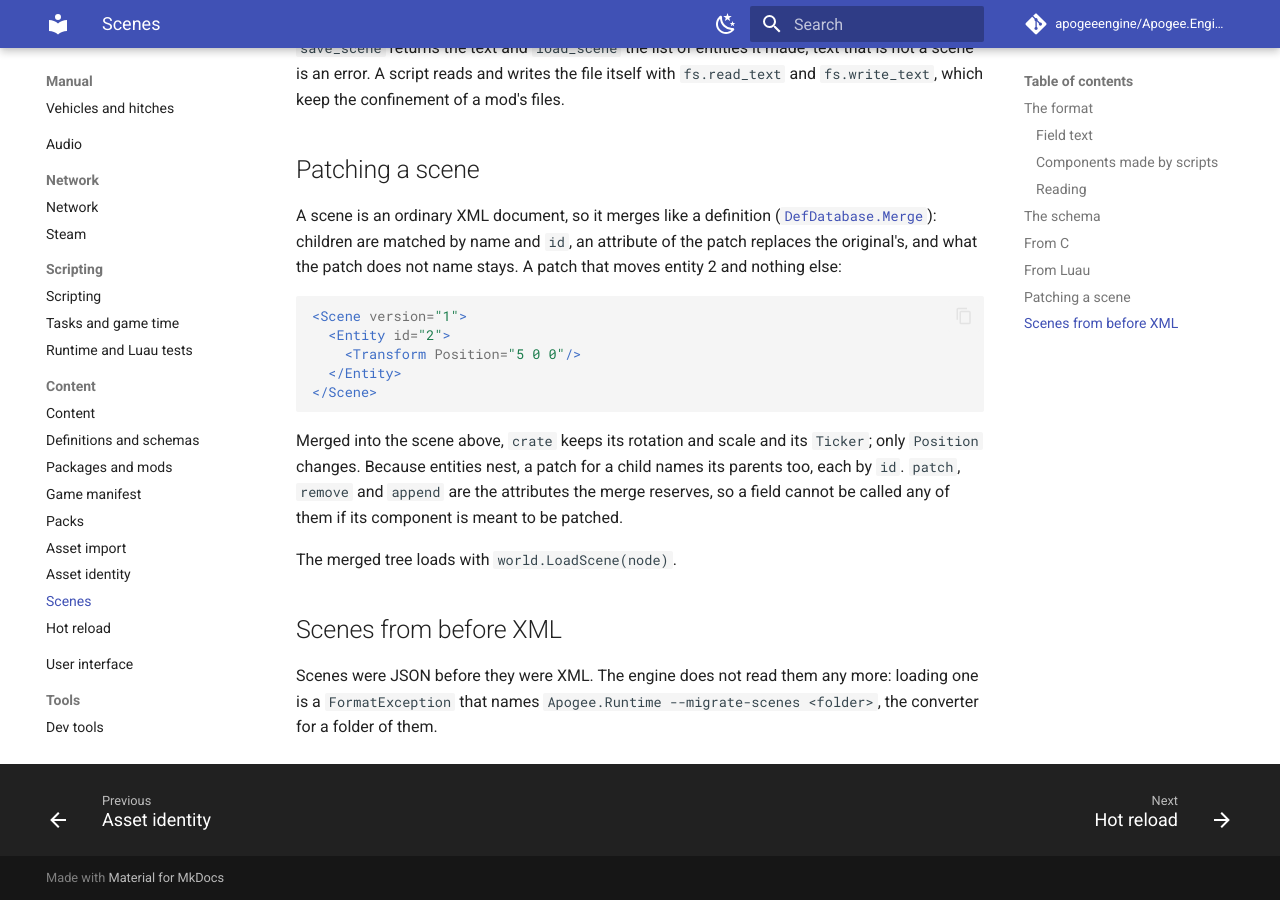
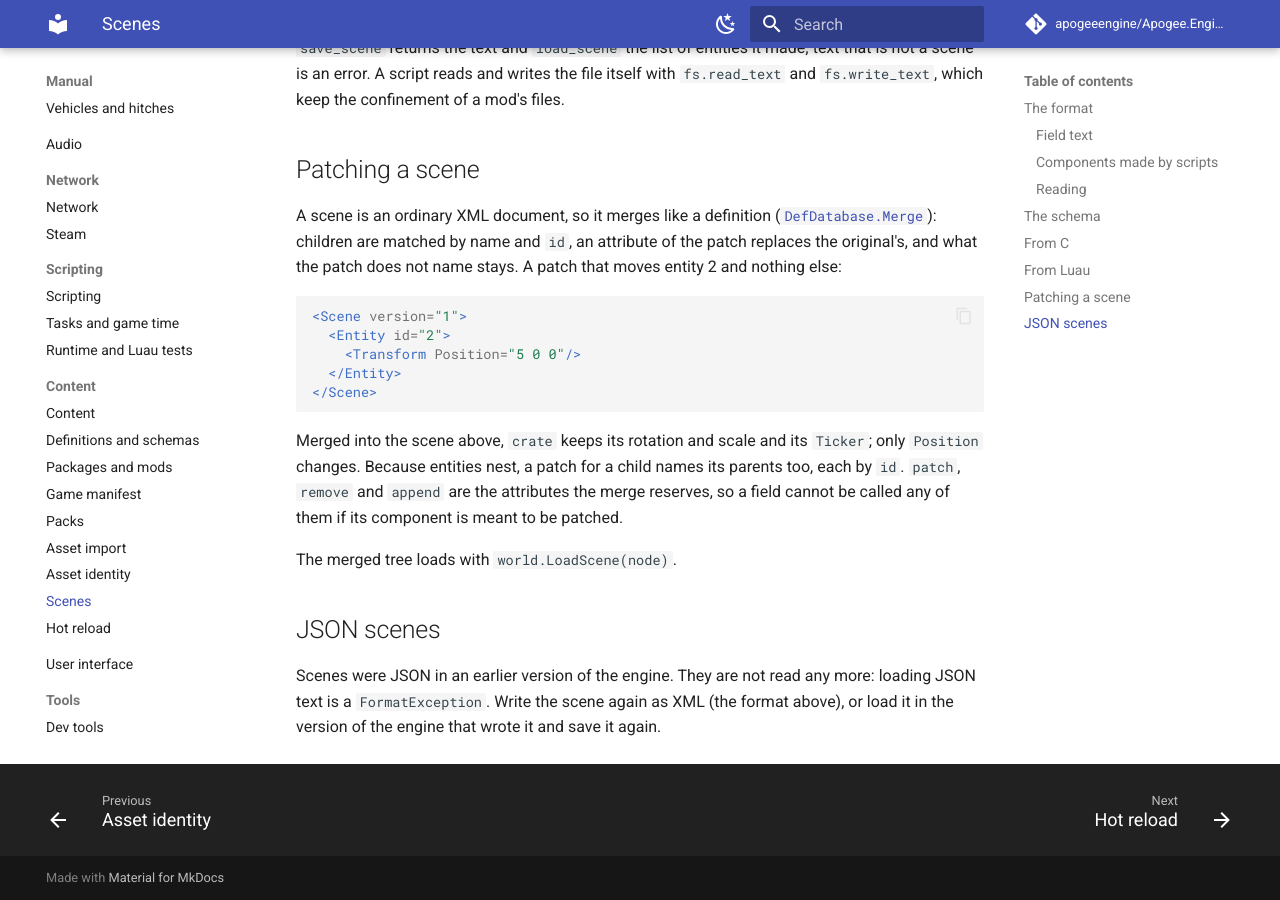
Before and after one commit to apogeeengine/Apogee.Engine, an MkDocs documentation site: the page built from Docs/manual/content/scenes.md, in a window 1280 px wide and 900 px high, scrolled down 3196 px. Built offline with MkDocs 1.6.1 and Material for MkDocs 9.7.7, drawn with Linux system fonts in a browser that asks for light colours; comment, search, counter and statistics services are not loaded.

Commit message:
refactor(ecs): a bad scene is an error of the XML reader like any other bad file
Signed-off-by: lheintzmann1 <lheintzmann1@disroot.org>

```diff
--- a/Docs/manual/content/scenes.md
+++ b/Docs/manual/content/scenes.md
@@ -120,6 +120,6 @@ Merged into the scene above, `crate` keeps its rotation and scale and its `Ticke
 
 The merged tree loads with `world.LoadScene(node)`.
 
-## Scenes from before XML
+## JSON scenes
 
-Scenes were JSON before they were XML. The engine does not read them any more: loading one is a `FormatException` that names `Apogee.Runtime --migrate-scenes <folder>`, the converter for a folder of them.
+Scenes were JSON in an earlier version of the engine. They are not read any more: loading JSON text is a `FormatException`. Write the scene again as XML (the format above), or load it in the version of the engine that wrote it and save it again.
```
Also changed, not shown: 2 other files.
